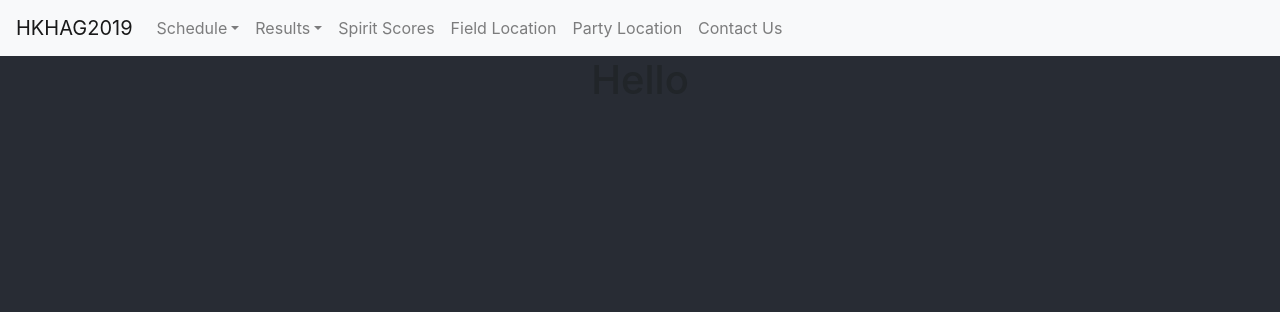
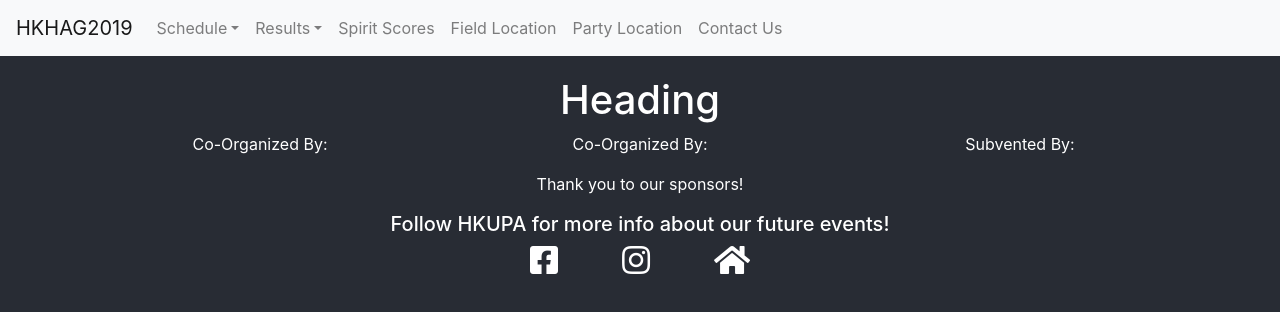
Before and after one commit to gigilaw/HKPAT_2019, a React (Create React App) app: page / in a window 1280 px wide. Shown: the top 312 px of the page. Built offline with nearby package versions, Linux system fonts and the light colour scheme.

Commit message:
Social media icons

```diff
--- a/src/component/home.jsx
+++ b/src/component/home.jsx
@@ -2,7 +2,47 @@ import React, { Component } from 'react'
 
 class Home extends Component {
 	render() {
-		return <h1>Hello</h1>
+		return (
+			<div>
+				<div className="container title">
+					<div className="row">
+						<div className="col-12">
+							<h1>Heading</h1>
+						</div>
+					</div>
+					<div className="row">
+						<div className="col-4">
+							<p>Co-Organized By:</p>
+						</div>
+						<div className="col-4">
+							<p>Co-Organized By:</p>
+						</div>
+						<div className="col-4">
+							<p>Subvented By:</p>
+						</div>
+					</div>
+					<div className="row">
+						<div className="col-12">
+							<p>Thank you to our sponsors!</p>
+						</div>
+					</div>
+					<div className="row">
+						<div className="col-12">
+							<h5>Follow HKUPA for more info about our future events!</h5>
+							<a href="https://www.facebook.com/hkupa/">
+								<i class="fab fa-facebook-square fa-2x icon" />
+							</a>
+							<a href="https://www.instagram.com/hkupa/?hl=en">
+								<i class="fab fa-instagram fa-2x icon" />
+							</a>
+							<a href="http://www.hkupa.com/">
+								<i class="fas fa-home fa-2x icon" />
+							</a>
+						</div>
+					</div>
+				</div>
+			</div>
+		)
 	}
 }
 
--- a/src/index.css
+++ b/src/index.css
@@ -56,3 +56,8 @@ code {
 .divStyle {
 	margin-bottom: 40px;
 }
+
+.icon {
+	margin: 0 2rem;
+	color: white;
+}
```
